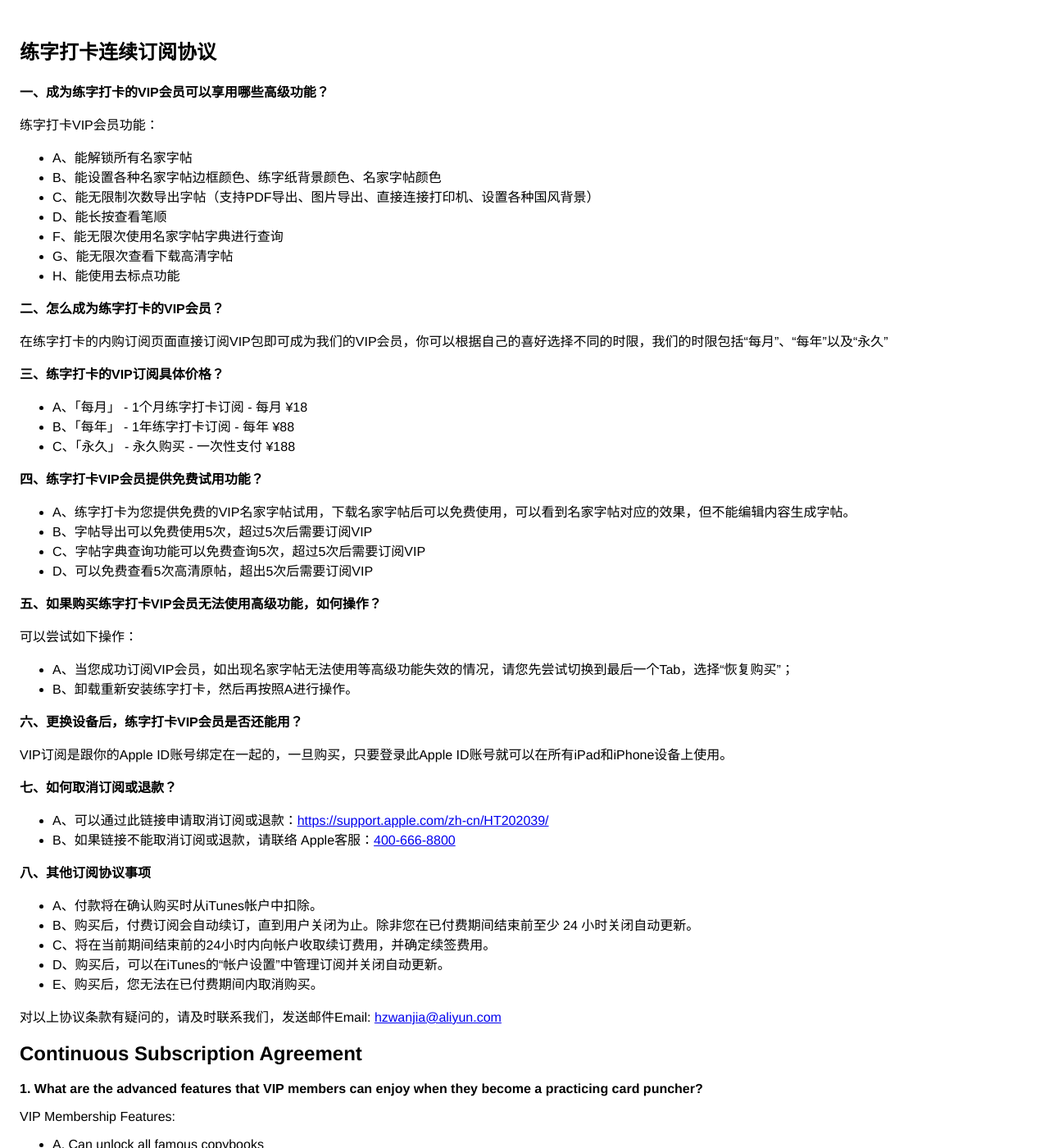
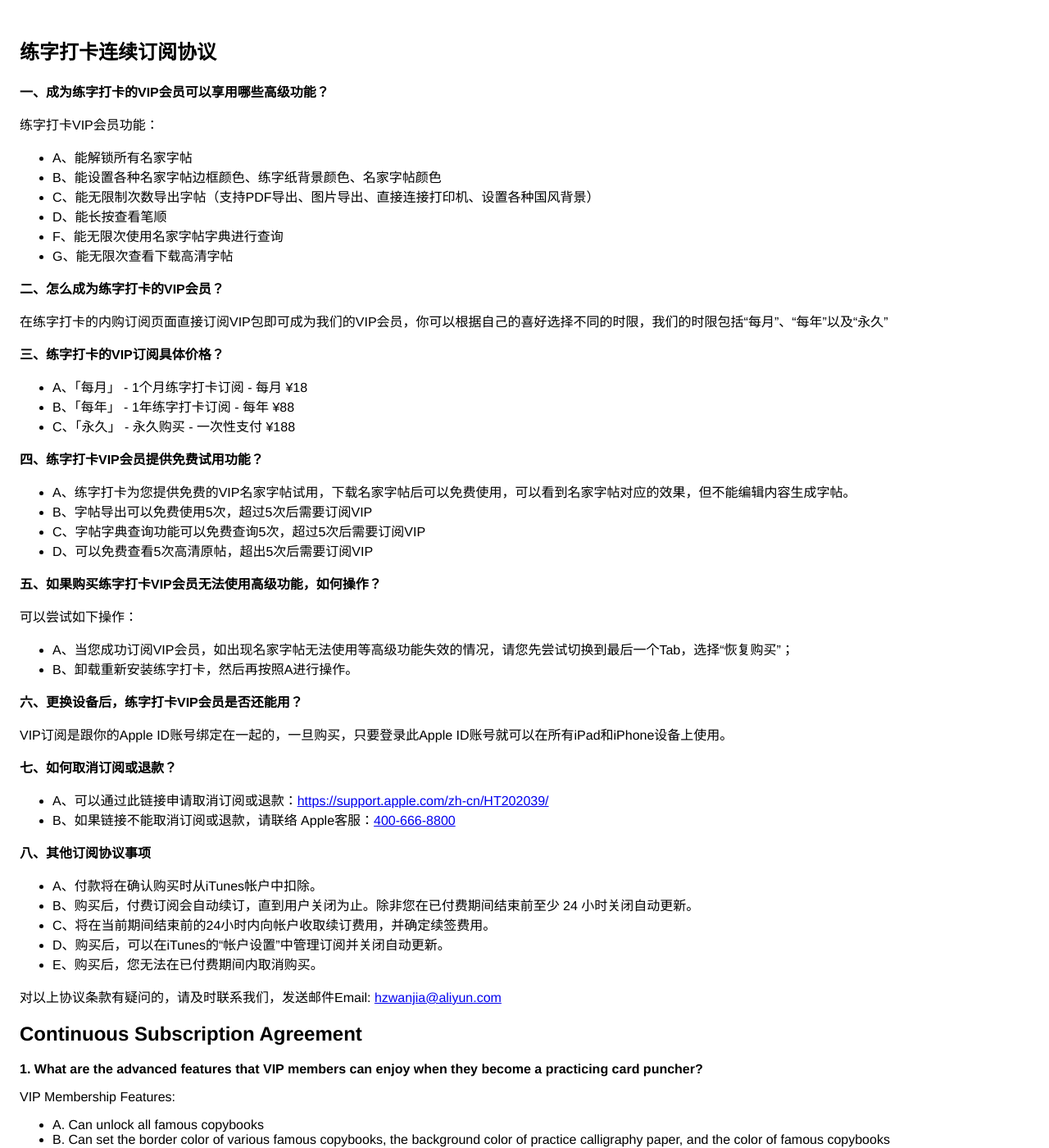
Before and after one commit to wanglianwu/page, a Jekyll site: the page lzdk_subscription_agreement.html, which Jekyll copies as it is, in a window 1280 px wide and 1400 px high. Shown: the whole window at 82% size. Built offline with Jekyll 4.4.1, drawn with Linux system fonts in a browser that asks for light colours; some of the changed text lies outside the part shown.

Commit message:
Update lzdk_subscription_agreement.html

```diff
--- a/lzdk_subscription_agreement.html
+++ b/lzdk_subscription_agreement.html
@@ -20,7 +20,6 @@
     <li>D、能长按查看笔顺</li>
     <li>F、能无限次使用名家字帖字典进行查询</li>
     <li>G、能无限次查看下载高清字帖</li>
-    <li>H、能使用去标点功能</li>
 </ul>
 <p><strong>二、怎么成为练字打卡的VIP会员？</strong></p>
 <p>在练字打卡的内购订阅页面直接订阅VIP包即可成为我们的VIP会员，你可以根据自己的喜好选择不同的时限，我们的时限包括“每月”、“每年”以及“永久”</p>
```
Also changed, not shown: other parts of lzdk_subscription_agreement.html (+0 -1 lines).
